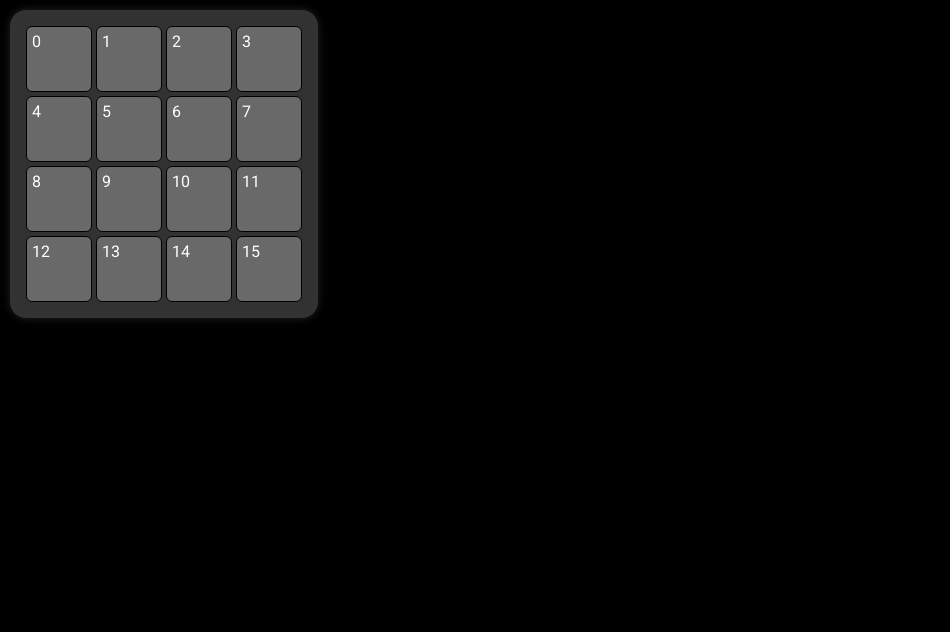
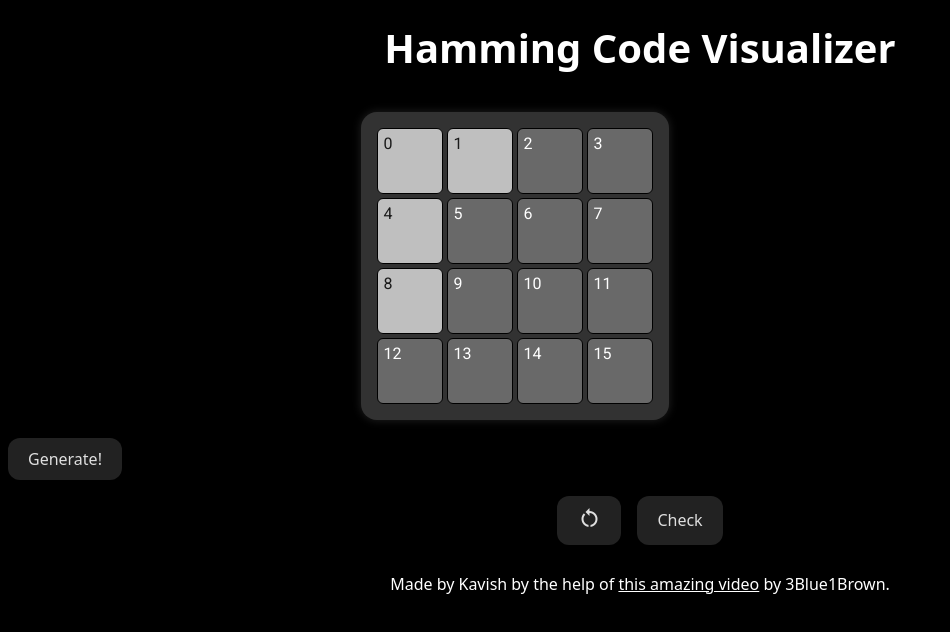
Before and after one commit to kavishdevar/angular-playground, an Angular app in the folder hammingcode/: page / in a window 1280 px wide. Shown: the top 632 px of the page, without its empty margins (0-950 px from the left). Built offline with nearby package versions, Linux system fonts and the light colour scheme.

Commit message:
finish up with the UI

```diff
--- a/hammingcode/src/app/app.component.css
+++ b/hammingcode/src/app/app.component.css
@@ -1,3 +1,29 @@
+h1 {
+    color: #ffffff;
+    font-family: system-ui, -apple-system, BlinkMacSystemFont, 'Segoe UI', Roboto, Oxygen, Ubuntu, Cantarell, 'Open Sans', 'Helvetica Neue', sans-serif;
+    font-size: 2.5em;
+    text-align: center;
+    margin-top: 20px;
+}
+
+.footnote {
+    color: #ffffff;
+    font-family: system-ui, -apple-system, BlinkMacSystemFont, 'Segoe UI', Roboto, Oxygen, Ubuntu, Cantarell, 'Open Sans', 'Helvetica Neue', sans-serif;
+    font-size: 1em;
+    text-align: center;
+    margin-top: 20px;
+    a {
+        color: #ffffff;
+        &:visited {
+            color: #ffffff;
+        }
+    }
+}
+
+.grid-container {
+    display: flex;
+    justify-content: center;
+}
 .bits-grid {
     background-color: rgb(50 50 50);
     display: grid;
@@ -7,10 +33,13 @@
     padding: 16px;
     margin: 10px;
     border-radius: 16px;
-    /* border: 1px solid black; */
     box-shadow: 0 0 10px #222222;
     width: fit-content;
     height: auto;
+    /* position: absolute; */
+    /* top: 50%; */
+    /* left: 50%; */
+    /* transform: translate(-50%, -50%); */
 }
 
 .bit {
@@ -20,13 +49,29 @@
     color: rgb(255, 255, 255);
     border: 1px solid black;
     border-radius: 6px;
-    /* box-shadow: 0 0 5px black; */
     transition: background-color 0.3s, border-radius 0.3s, transform 0.3s;
-    .bit-value {
+    position: relative;
+
+    p{
         font-size: 24px;
         text-align: center;
         margin-top: 10px;
+        position: absolute;
     };
+    input {
+        height: 62px;
+        width: 62px;
+        background: transparent;
+        border: none;
+        caret-color: white;
+        color: white;
+        font-family: Roboto, "Helvetica Neue", sans-serif;
+        font-size: 24px;
+        text-align: center;
+        &:focus {
+            outline: none;
+        }
+    }
     .bit-number {
         font-size: 16px;
         text-align: left;
@@ -35,9 +80,33 @@
     }
 }
 
-.bit:hover {
+.bit:not(.parity):hover {
     background-color: rgb(69, 69, 69);
     border-radius: 12px;
     transform: scale(1.1);
     transition: background-color 0.3s, border-radius 0.3s, transform 0.3s;
 }
+
+.parity {
+    background-color: rgb(191 191 191);
+    color: rgb(26 26 26);
+    border: 1px solid black;
+    border-radius: 6px;
+}
+
+button {
+    background-color: #222222;
+    color: #dfdfdf;
+    border: none;
+    border-radius: 12px;
+    padding: 10px 20px;
+    margin: 8px;
+    font-size: 16px;
+    font-family: system-ui, -apple-system, BlinkMacSystemFont, 'Segoe UI', Roboto, Oxygen, Ubuntu, Cantarell, 'Open Sans', 'Helvetica Neue', sans-serif;
+    cursor: pointer;
+}
+
+.buttons {
+    display: flex;
+    justify-content: center;
+}
--- a/hammingcode/src/app/app.component.html
+++ b/hammingcode/src/app/app.component.html
@@ -1,66 +1,97 @@
-<div class="bits-grid">
-    <span class="bit">
+<h1>
+  Hamming Code Visualizer
+</h1>
+
+<div class="grid-container">
+  <div class="bits-grid">
+    <span class="bit parity">
       <p class="bit-number">0</p>
       <p class="bit-value" id="value0"></p>
     </span>
-    <span class="bit">
+    <span class="bit parity">
       <p class="bit-number">1</p>
       <p class="bit-value" id="value1"></p>
     </span>
     <span class="bit">
       <p class="bit-number">2</p>
-      <p class="bit-value" id="value2"></p>
+      <input pattern="[0-1]{1}" autocomplete="off" maxlength="1" class="bit-value" id="value2">
     </span>
     <span class="bit">
       <p class="bit-number">3</p>
-      <p class="bit-value" id="value3"></p>
+      <input pattern="[0-1]{1}" autocomplete="off" maxlength="1" class="bit-value" id="value3">
     </span>
-    <span class="bit">
+    <span class="bit parity">
       <p class="bit-number">4</p>
       <p class="bit-value" id="value4"></p>
     </span>
     <span class="bit">
       <p class="bit-number">5</p>
-      <p class="bit-value" id="value5"></p>
+      <input pattern="[0-1]{1}" autocomplete="off" maxlength="1" class="bit-value" id="value5">
     </span>
     <span class="bit">
       <p class="bit-number">6</p>
-      <p class="bit-value" id="value6"></p>
+      <input pattern="[0-1]{1}" autocomplete="off" maxlength="1" class="bit-value" id="value6">
     </span>
     <span class="bit">
       <p class="bit-number">7</p>
-      <p class="bit-value" id="value7"></p>
+      <input pattern="[0-1]{1}" autocomplete="off" maxlength="1" class="bit-value" id="value7">
     </span>
-    <span class="bit">
+    <span class="bit parity">
       <p class="bit-number">8</p>
       <p class="bit-value" id="value8"></p>
     </span>
     <span class="bit">
       <p class="bit-number">9</p>
-      <p class="bit-value" id="value9"></p>
+      <input pattern="[0-1]{1}" autocomplete="off" maxlength="1" class="bit-value" id="value9">
     </span>
     <span class="bit">
       <p class="bit-number">10</p>
-      <p class="bit-value" id="value10"></p>
+      <input pattern="[0-1]{1}" autocomplete="off" maxlength="1" class="bit-value" id="value10">
     </span>
     <span class="bit">
       <p class="bit-number">11</p>
-      <p class="bit-value" id="value11"></p>
+      <input pattern="[0-1]{1}" autocomplete="off" maxlength="1" class="bit-value" id="value11">
     </span>
     <span class="bit">
       <p class="bit-number">12</p>
-      <p class="bit-value" id="value12"></p>
+      <input pattern="[0-1]{1}" autocomplete="off" maxlength="1" class="bit-value" id="value12">
     </span>
     <span class="bit">
       <p class="bit-number">13</p>
-      <p class="bit-value" id="value13"></p>
+      <input pattern="[0-1]{1}" autocomplete="off" maxlength="1" class="bit-value" id="value13">
     </span>
     <span class="bit">
       <p class="bit-number">14</p>
-      <p class="bit-value" id="value14"></p>
+      <input pattern="[0-1]{1}" autocomplete="off" maxlength="1" class="bit-value" id="value14">
     </span>
     <span class="bit">
       <p class="bit-number">15</p>
-      <p class="bit-value" id="value15"></p>
+      <input pattern="[0-1]{1}" autocomplete="off" maxlength="1" class="bit-value" id="value15">
     </span>
+  </div>
+  <p>
+    The actual data bits:
+    <span id="databits"></span>
+  </p>
+  <p>
+    The parity bits:
+    <span id="paritybits"></span>
+  </p>
+  <br>
 </div>
+<button class="generate-button">
+  <label>Generate!</label>
+</button>
+<div class="buttons">
+  <button>
+    <mat-icon>restart_alt</mat-icon>
+  </button>
+  <button>
+    <label>Check</label>
+  </button>
+
+</div>
+
+<p class="footnote">
+  Made by Kavish by the help of <a href="https://www.youtube.com/watch?v=X8jsijhllIA">this amazing video</a> by 3Blue1Brown.
+</p>
--- a/hammingcode/src/app/app.component.ts
+++ b/hammingcode/src/app/app.component.ts
@@ -1,18 +1,28 @@
 import { Component } from '@angular/core';
-import { RouterOutlet } from '@angular/router';
-
-import { FormControl, ReactiveFormsModule } from '@angular/forms';
-
-import { MatInputModule } from '@angular/material/input';
-import { MatFormFieldModule } from '@angular/material/form-field';
-import { MatButtonModule } from '@angular/material/button';
+import { CommonModule } from '@angular/common';
+import { MatIconModule } from '@angular/material/icon';
 
 @Component({
   selector: 'app-root',
   standalone: true,
-  imports: [RouterOutlet, ReactiveFormsModule, MatInputModule, MatFormFieldModule, MatButtonModule],
+  imports: [MatIconModule, CommonModule],
   templateUrl: './app.component.html',
   styleUrl: './app.component.css'
 })
 export class AppComponent {
+  constructor() {
+    document.addEventListener('DOMContentLoaded', () => {
+      document.querySelectorAll('input').forEach((input) => {
+        let prevVal = "";
+        input.addEventListener('input', function (e) {
+          if (this.checkValidity()) {
+            prevVal = this.value;
+          } else {
+            this.value = prevVal;
+          }
+        })
+      });
+    }
+    );
+  }
 }
```
